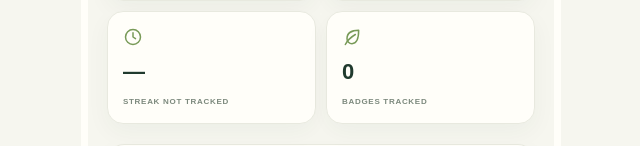
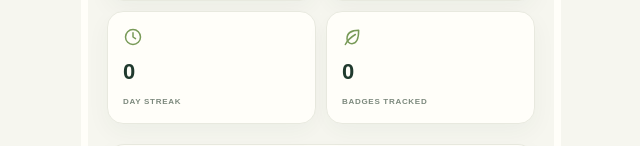
Before and after one commit to aayushmalve/ecobingo, a Next.js app: page / in a window 1280 px wide. Both pictures are taken after a click on the button "Open profile". Shown: the part 453-599 px from the top of the page, without its empty margins (319-959 px from the left). Built offline with nearby package versions, Linux system fonts and the light colour scheme.

Commit message:
Improve streak tracking and offline support

```diff
--- a/public/sw.js
+++ b/public/sw.js
@@ -1,5 +1,6 @@
-const CACHE_NAME = "ecobingo-shell-v1";
+const CACHE_NAME = "ecobingo-shell-v2";
 const APP_SHELL = ["/", "/offline", "/manifest.webmanifest", "/icon.svg"];
+const STATIC_PREFIX = "/_next/static/";
 
 self.addEventListener("install", (event) => {
   event.waitUntil(
@@ -13,7 +14,8 @@ self.addEventListener("activate", (event) => {
   event.waitUntil(
     caches.keys()
       .then((keys) => Promise.all(
-        keys.filter((key) => key.startsWith("ecobingo-shell-") && key !== CACHE_NAME)
+        keys
+          .filter((key) => key.startsWith("ecobingo-shell-") && key !== CACHE_NAME)
           .map((key) => caches.delete(key))
       ))
       .then(() => self.clients.claim())
@@ -22,48 +24,65 @@ self.addEventListener("activate", (event) => {
 
 self.addEventListener("fetch", (event) => {
   const request = event.request;
+
   if (request.method !== "GET") return;
 
   const url = new URL(request.url);
+
   if (url.origin !== self.location.origin) return;
   if (url.pathname.startsWith("/api/")) return;
   if (url.pathname.startsWith("/_next/webpack-hmr")) return;
 
+  // Pages: network first, cached page or offline page as fallback.
   if (request.mode === "navigate") {
-    event.respondWith(
-      fetch(request)
-        .then((response) => {
+    event.respondWith((async () => {
+      const cache = await caches.open(CACHE_NAME);
+
+      try {
+        const response = await fetch(request);
+
         if (response.ok) {
-            const copy = response.clone();
-            caches.open(CACHE_NAME).then((cache) => cache.put("/", copy));
+          await cache.put(request, response.clone());
+
+          if (url.pathname === "/") {
+            await cache.put("/", response.clone());
           }
+        }
+
         return response;
-        })
-        .catch(async () => {
-          const cache = await caches.open(CACHE_NAME);
+      } catch {
         return (await cache.match(request))
-            || (await cache.match("/"))
-            || (await cache.match("/offline"));
-        })
-    );
+          || (url.pathname !== "/" ? await cache.match("/") : null)
+          || (await cache.match("/offline"))
+          || Response.error();
+      }
+    })());
+
     return;
   }
 
-  if (url.pathname.startsWith("/_next/static/") || url.pathname === "/icon.svg") {
-    event.respondWith(
-      caches.match(request).then(async (cached) => {
+  // Cache versioned Next.js assets for offline use.
+  if (
+    url.pathname.startsWith(STATIC_PREFIX) ||
+    url.pathname === "/icon.svg"
+  ) {
+    event.respondWith((async () => {
+      const cached = await caches.match(request);
+
       if (cached) return cached;
+
       try {
         const response = await fetch(request);
+
         if (response.ok) {
-            const copy = response.clone();
-            caches.open(CACHE_NAME).then((cache) => cache.put(request, copy));
+          const cache = await caches.open(CACHE_NAME);
+          await cache.put(request, response.clone());
         }
+
         return response;
       } catch {
         return Response.error();
       }
-      })
-    );
+    })());
   }
 });
--- a/src/app/page.tsx
+++ b/src/app/page.tsx
@@ -50,6 +50,9 @@ export default function Home() {
   const [theme, setTheme] = useState<"light" | "dark">("light");
   const [completed, setCompleted] = useState<number[]>([]);
   const [bonusClaimed, setBonusClaimed] = useState(false);
+  const [activityDates, setActivityDates] = useState<string[]>([]);
+  const [todayKey, setTodayKey] = useState("");
+
   const [toast, setToast] = useState("");
   const [points, setPoints] = useState(240);
   const [loaded, setLoaded] = useState(false);
@@ -65,6 +68,7 @@ export default function Home() {
       const savedTheme = window.localStorage.getItem("ecobingo-theme");
       const savedProgress = window.localStorage.getItem("ecobingo-progress-v1");
       const today = getLocalDateKey();
+      setTodayKey(today);
 
       if (savedTheme === "dark" || savedTheme === "light") setTheme(savedTheme);
 
@@ -74,11 +78,22 @@ export default function Home() {
           completed?: unknown;
           bonusClaimed?: unknown;
           points?: unknown;
+          activityDates?: unknown;
         };
 
         // Points are cumulative; missions and the bonus belong to one local day.
         if (typeof parsed.points === "number" && Number.isFinite(parsed.points)) {
           setPoints(Math.max(0, Math.floor(parsed.points)));
+        }
+
+        if (Array.isArray(parsed.activityDates)) {
+          setActivityDates([...new Set(
+            parsed.activityDates.filter(
+              (date): date is string =>
+                typeof date === "string" &&
+                /^\d{4}-\d{2}-\d{2}$/.test(date)
+            )
+          )].sort().slice(-730));
         }
 
         if (parsed.date === today) {
@@ -109,11 +124,69 @@ export default function Home() {
         completed,
         bonusClaimed,
         points,
+        activityDates,
       }));
     } catch {
       // The app remains usable if the browser blocks local storage.
     }
-  }, [theme, completed, bonusClaimed, points, loaded]);
+  }, [theme, completed, bonusClaimed, points, activityDates, loaded]);
+
+  // Re-check the local date periodically and when the tab becomes active.
+  useEffect(() => {
+    if (!loaded) return;
+
+    const refreshDay = () => {
+      const currentDate = getLocalDateKey();
+      setTodayKey((previous) => {
+        if (previous && previous !== currentDate) {
+          setCompleted([]);
+          setBonusClaimed(false);
+        }
+        return currentDate;
+      });
+    };
+
+    const interval = window.setInterval(refreshDay, 15_000);
+    window.addEventListener("focus", refreshDay);
+    document.addEventListener("visibilitychange", refreshDay);
+
+    return () => {
+      window.clearInterval(interval);
+      window.removeEventListener("focus", refreshDay);
+      document.removeEventListener("visibilitychange", refreshDay);
+    };
+  }, [loaded]);
+
+  // Count consecutive calendar days, allowing today to be not-yet-completed.
+  const currentStreak = (() => {
+    const activeDays = new Set(activityDates);
+    if (todayKey && !activeDays.has(todayKey)) {
+      const yesterday = new Date(`${todayKey}T12:00:00`);
+      yesterday.setDate(yesterday.getDate() - 1);
+      const yesterdayKey = [
+        yesterday.getFullYear(),
+        String(yesterday.getMonth() + 1).padStart(2, "0"),
+        String(yesterday.getDate()).padStart(2, "0"),
+      ].join("-");
+      if (!activeDays.has(yesterdayKey)) return 0;
+    }
+
+    let cursor = new Date(`${todayKey}T12:00:00`);
+    if (todayKey && !activeDays.has(todayKey)) cursor.setDate(cursor.getDate() - 1);
+
+    let count = 0;
+    while (count < 730) {
+      const key = [
+        cursor.getFullYear(),
+        String(cursor.getMonth() + 1).padStart(2, "0"),
+        String(cursor.getDate()).padStart(2, "0"),
+      ].join("-");
+      if (!activeDays.has(key)) break;
+      count++;
+      cursor.setDate(cursor.getDate() - 1);
+    }
+    return count;
+  })();
 
   function notify(message: string) {
     setToast(message);
@@ -129,6 +202,7 @@ export default function Home() {
       notify("Mission unchecked");
     } else {
       setCompleted((prev) => [...prev, id]);
+      setActivityDates((prev) => [...new Set([...prev, getLocalDateKey()])].sort().slice(-730));
       setPoints((p) => p + mission.points);
       notify(`+${mission.points} points earned`);
     }
@@ -238,7 +312,7 @@ export default function Home() {
         {tab === "Profile" && <section className="page-content" key="profile">
           <span className="eyebrow muted">YOUR LITTLE CORNER</span><h1 className="page-title">Hey, <span>Explorer.</span></h1><p className="page-subtitle">You're doing better than you think. Keep stepping outside.</p>
           <div className="profile-card"><div className="profile-avatar">A</div><div><strong>Outdoor Explorer</strong><span>Level 3 · Nature curious</span><small>Member since today</small></div><span className="profile-leaf"><Icon name="leaf" /></span></div>
-          <div className="stat-grid"><div className="stat-card"><Icon name="trophy" /><strong>{points}</strong><span>TOTAL POINTS</span></div><div className="stat-card"><Icon name="grid" /><strong>{completed.length}</strong><span>MISSIONS DONE</span></div><div className="stat-card"><Icon name="clock" /><strong>—</strong><span>STREAK NOT TRACKED</span></div><div className="stat-card"><Icon name="leaf" /><strong>0</strong><span>BADGES TRACKED</span></div></div>
+          <div className="stat-grid"><div className="stat-card"><Icon name="trophy" /><strong>{points}</strong><span>TOTAL POINTS</span></div><div className="stat-card"><Icon name="grid" /><strong>{completed.length}</strong><span>MISSIONS DONE</span></div><div className="stat-card"><Icon name="clock" /><strong>{currentStreak}</strong><span>DAY STREAK</span></div><div className="stat-card"><Icon name="leaf" /><strong>0</strong><span>BADGES TRACKED</span></div></div>
           <div className="settings-list"><div><span className="setting-icon"><Icon name="clock" /></span><span><strong>Screen-time intention</strong><small>Spend less time scrolling</small></span><span className="setting-tag">ON</span></div><div><span className="setting-icon"><Icon name="leaf" /></span><span><strong>Privacy by design</strong><small>No GPS, camera or background tracking</small></span><Icon name="check" /></div><button className="settings-theme" onClick={() => setTheme(theme === "light" ? "dark" : "light")}><span className="setting-icon"><Icon name={theme === "light" ? "moon" : "sun"} /></span><span><strong>{theme === "light" ? "Dark mode" : "Light mode"}</strong><small>Change the look of EcoBingo</small></span><span className={`switch ${theme === "dark" ? "switch-on" : ""}`}><span /></span></button></div>
           <p className="micro-note">EcoBingo is a little nudge to enjoy the world beyond your screen.</p>
         </section>}
```
Lines whose indentation alone changed are shown as unchanged.
